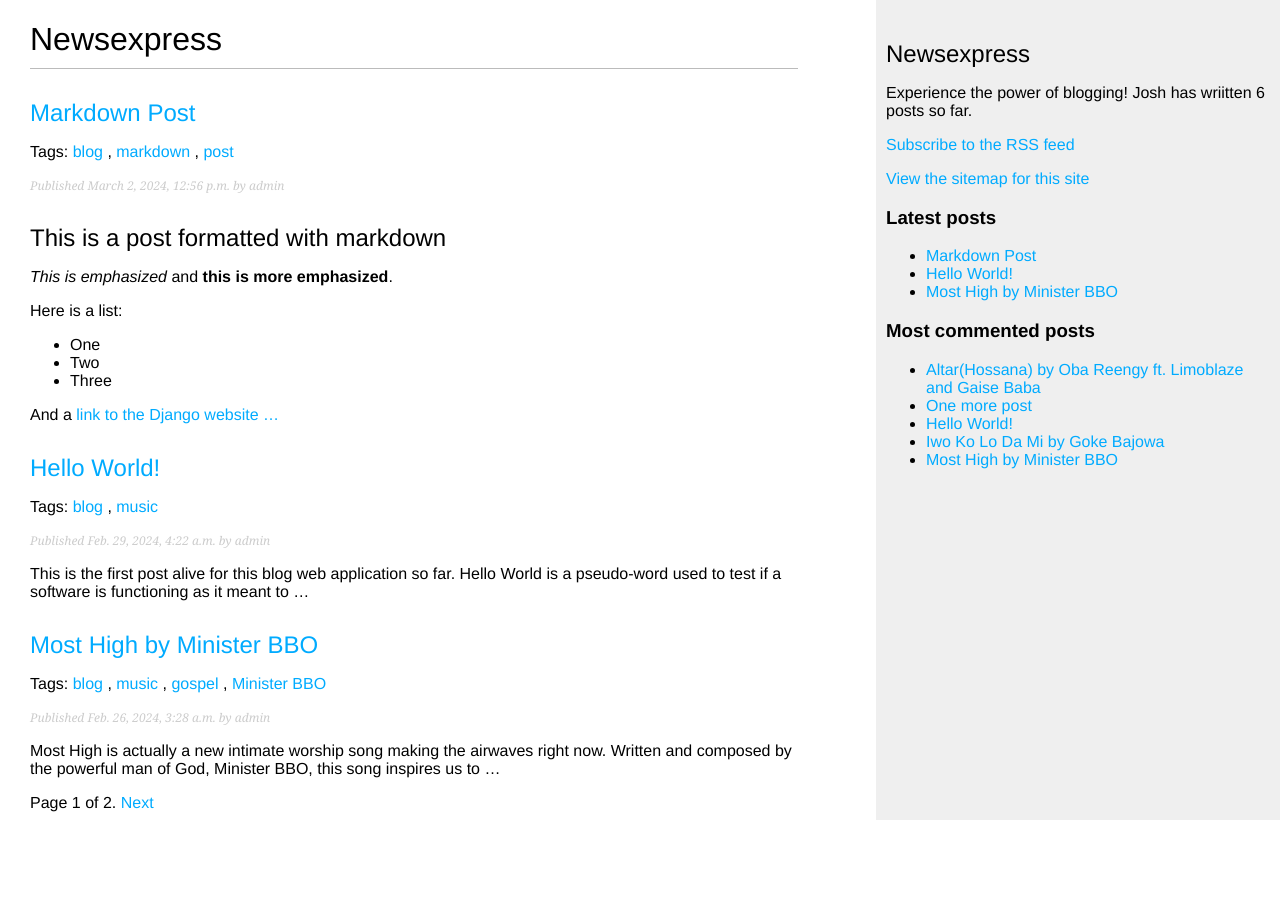
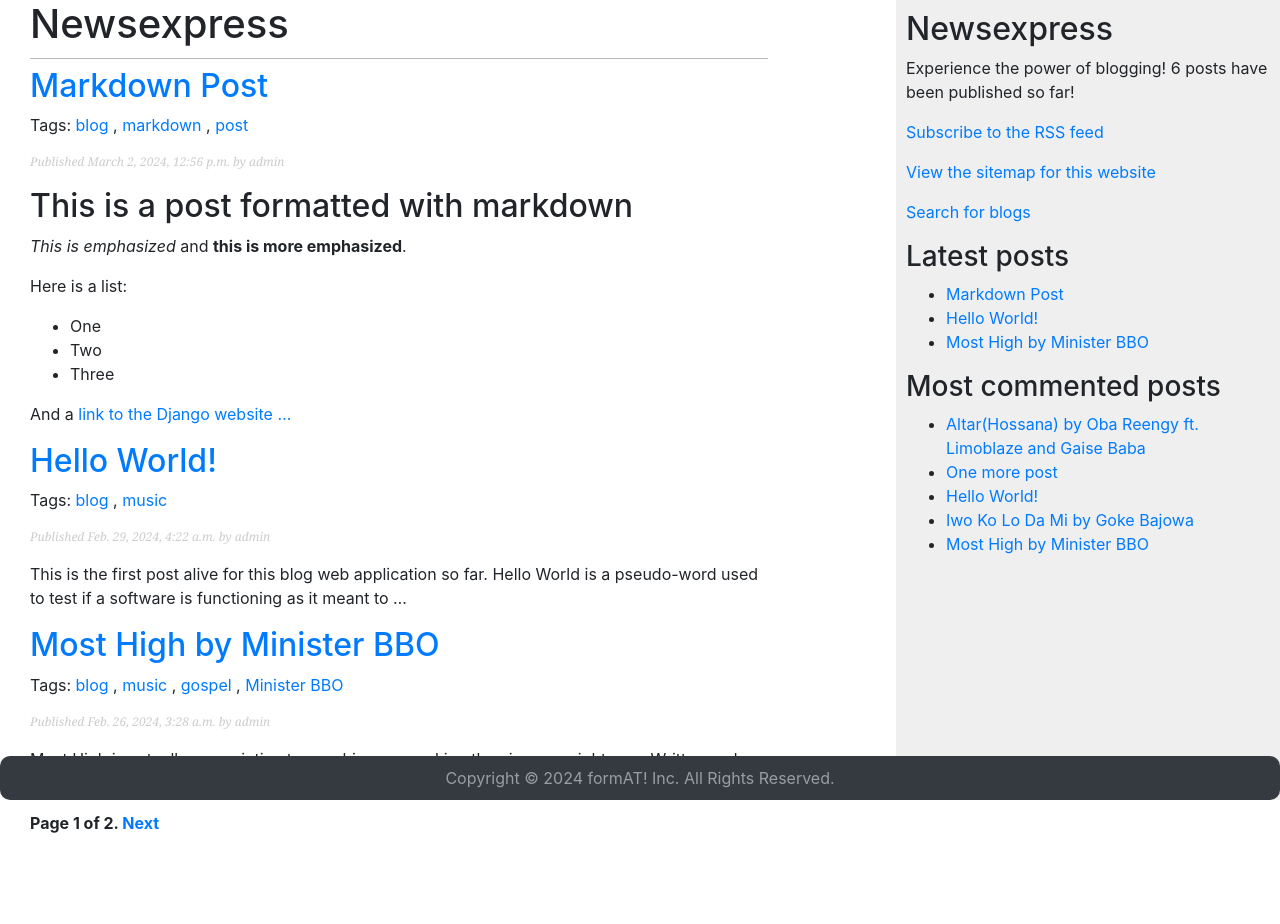
Before and after one commit to Josh510-salz/Newsexpress, a Django app: page / in a window 1280 px wide. Before the commit the page ends 820 px from the top, so only its background shows below. Run offline with Django 4.2, Linux system fonts and the light colour scheme; data comes from the database, SQL or seed files in the repository; parts of the project's set-up code (start-up, migrations or seed data) failed here and were passed over; some libraries are stand-ins or nearby versions.

Commit message:
Initial Release

```diff
--- a/account/templates/account/edit.html
+++ b/account/templates/account/edit.html
@@ -7,7 +7,7 @@
 
 {% block content %}
 {% if user_form.is_valid and profile_form.is_valid %}
-<h2>You have successfully edited your profile. You can now go back to <a href="{% url 'dashboard' %}">your dashboard</a></h2>
+<p>You have successfully edited your profile. You can now go back to <a href="{% url 'dashboard' %}">your dashboard</a></p>
 {% else %}
 <h1>Edit your account</h1>
 <p>You can edit your account using the follwing form:</p>
--- a/account/templates/registration/login.html
+++ b/account/templates/registration/login.html
@@ -37,7 +37,7 @@
             <a href="{% url "social:begin" "twitter" %}"><img src="{% static 'icons8-twitterx-50.png' %}" width="48px" height="48px"></a>
         </li>
         <li class="google">
-            <a href="{% url "social:begin" "google-oauth2" %}"><img src="{% static 'icon-google.png' %}" width="48px" height="48px"></a>
+            <a href="{% url "social:begin" "google-oauth2" %}"><img src="{% static 'icon-google.png' %}" width="45px" height="45px"></a>
         </li>
         {% comment %}<li class="facebook">
             <a href="{% url "social:begin" "linkedin-oauth2" %}">Sign in with LinkedIn</a>
--- a/blog/templates/blog/base.html
+++ b/blog/templates/blog/base.html
@@ -6,23 +6,27 @@
         <title>{% block title %}{% endblock %}</title>
         <link rel="stylesheet" href="{% static 'css/blog.css' %}">
         <link rel="icon" type="image/x-icon" {% block favicon %}href="{% static '285647_globe_icon.png' %}"{% endblock %}>
+        <link rel="stylesheet" href="{% static 'css/bootstrap.min.css' %}">
     </head>
     <body>
-        <div id="content">
+        <div id="content" style="margin-bottom: 7%;">
             {% block content %}
             {% endblock %}
         </div>
-        <div id="sidebar">
+        <div id="sidebar" style="padding-bottom: 17%;">
             <h2>Newsexpress</h2>
             <p>
                 Experience the power of blogging!
-                Josh has wriitten {% total_posts %} posts so far.
+                {% total_posts %} posts have been published so far!
             </p>
             <p>
                 <a href="{% url 'blog:post_feed' %}">Subscribe to the RSS feed</a>
             </p>
             <p>
-                <a href="{% url 'django.contrib.sitemaps.views.sitemaps' %}">View the sitemap for this site</a>
+                <a href="{% url 'django.contrib.sitemaps.views.sitemaps' %}">View the sitemap for this website</a>
+            </p>
+            <p>
+                <a href="{% url 'blog:post_search' %}">Search for blogs</a>
             </p>
             <h3>Latest posts</h3>
             {% show_latest_posts 3 %}
@@ -38,5 +42,11 @@
             {% block sidebar %}
             {% endblock %}
         </div>
+        <nav class="navbar fixed-bottom navbar-dark bg-dark" style="border-radius: 10px; padding-top: 2px; padding-bottom: 2px; margin-top: 30px;">
+        <span class="navbar-text text-center" style="width: 100%;">
+            Copyright &copy; 2024 formAT! Inc. All Rights Reserved.
+        </span>
+    </nav>
     </body>
+    {% comment %}{% endcomment %}
 </html>
```
Also changed, not shown: account/templates/base.html (+12 -1 lines), images/views.py (+22 -1 lines), media/users/2024/04/30/download_2.jpg (added), media/users/2024/05/01/download_1.jpg (added), static/download (1).jpg (added).
